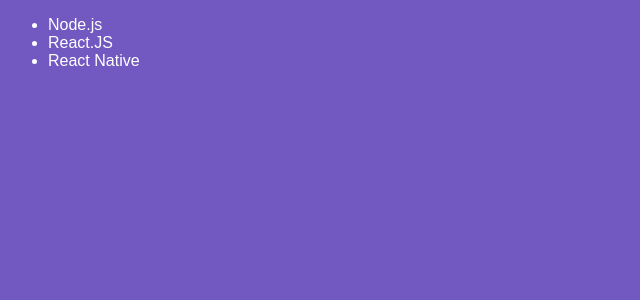
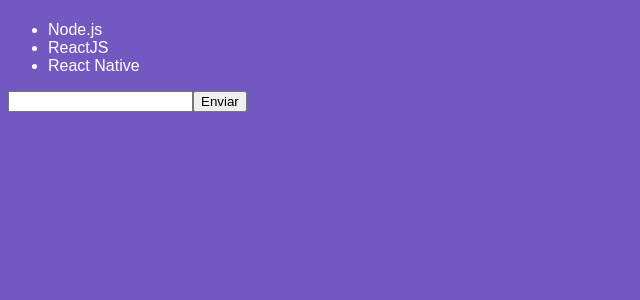
Before and after one commit to VictorhMalheiro/goStack, a React app in the folder modulo04/: page / in a window 1280 px wide. Shown: the top 300 px of the page, without its empty margins (0-640 px from the left). Built offline with nearby package versions, Linux system fonts and the light colour scheme.

Commit message:
Estado & Imutabilidade

```diff
--- a/modulo04/src/components/TechList.js
+++ b/modulo04/src/components/TechList.js
@@ -2,17 +2,39 @@ import React, { Component } from "react";
 
 class TechList extends Component {
   state = {
+    newTech: "",
     techs: ["Node.js", "ReactJS", "React Native"]
   };
 
+  handleInputChange = e => {
+    this.setState({ newTech: e.target.value });
+  };
+
+  handleSubmit = e => {
+    e.preventDefault();
+
+    this.setState({
+      techs: [...this.state.techs, this.state.newTech],
+      newTech: ""
+    });
+  };
+
   render() {
-    console.log(this.state);
     return (
-      <ul>
-        <li>Node.js</li>
-        <li>React.JS</li>
-        <li>React Native</li>
-      </ul>
+      <form onSubmit={this.handleSubmit}>
+        <h1>{this.state.newTech}</h1>
+        <ul>
+          {this.state.techs.map(tech => (
+            <li key={tech}>{tech}</li>
+          ))}
+        </ul>
+        <input
+          type="text"
+          onChange={this.handleInputChange}
+          value={this.state.newTech}
+        />
+        <button type="submit">Enviar</button>
+      </form>
     );
   }
 }
```
